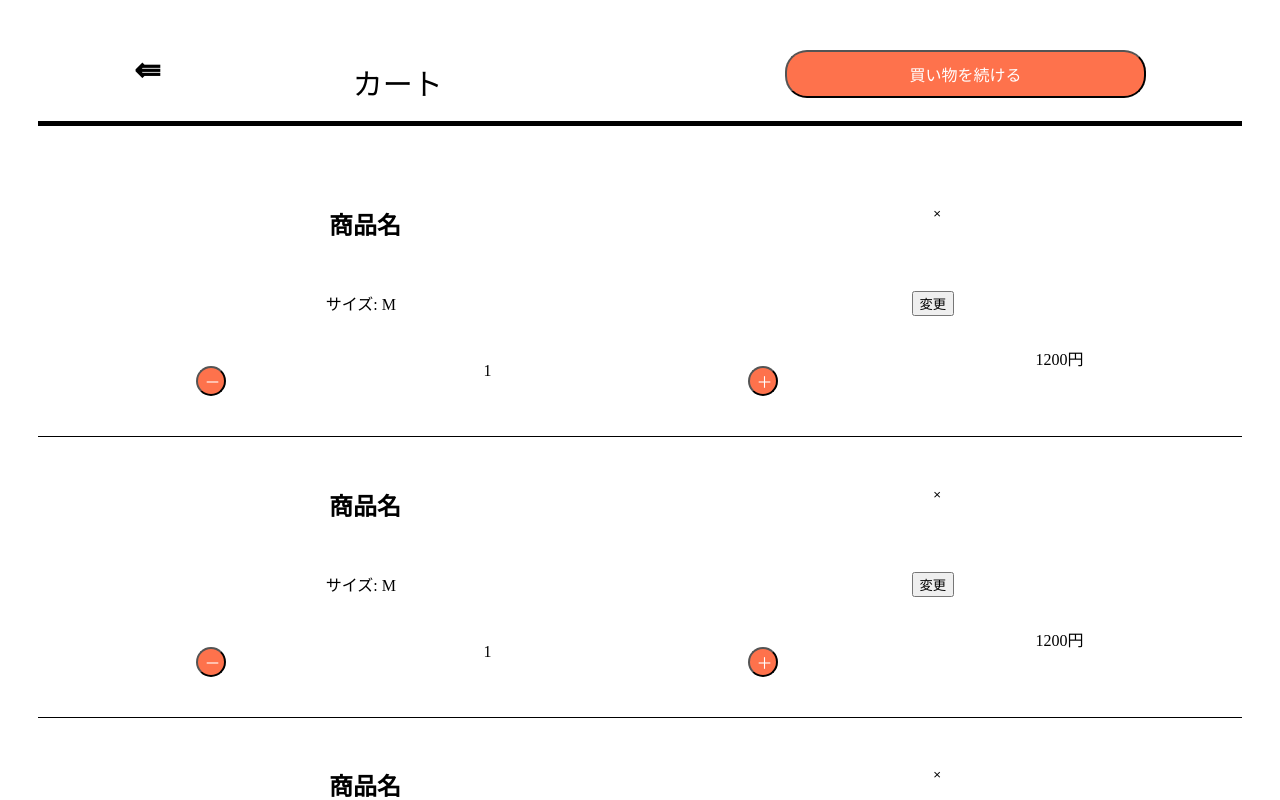
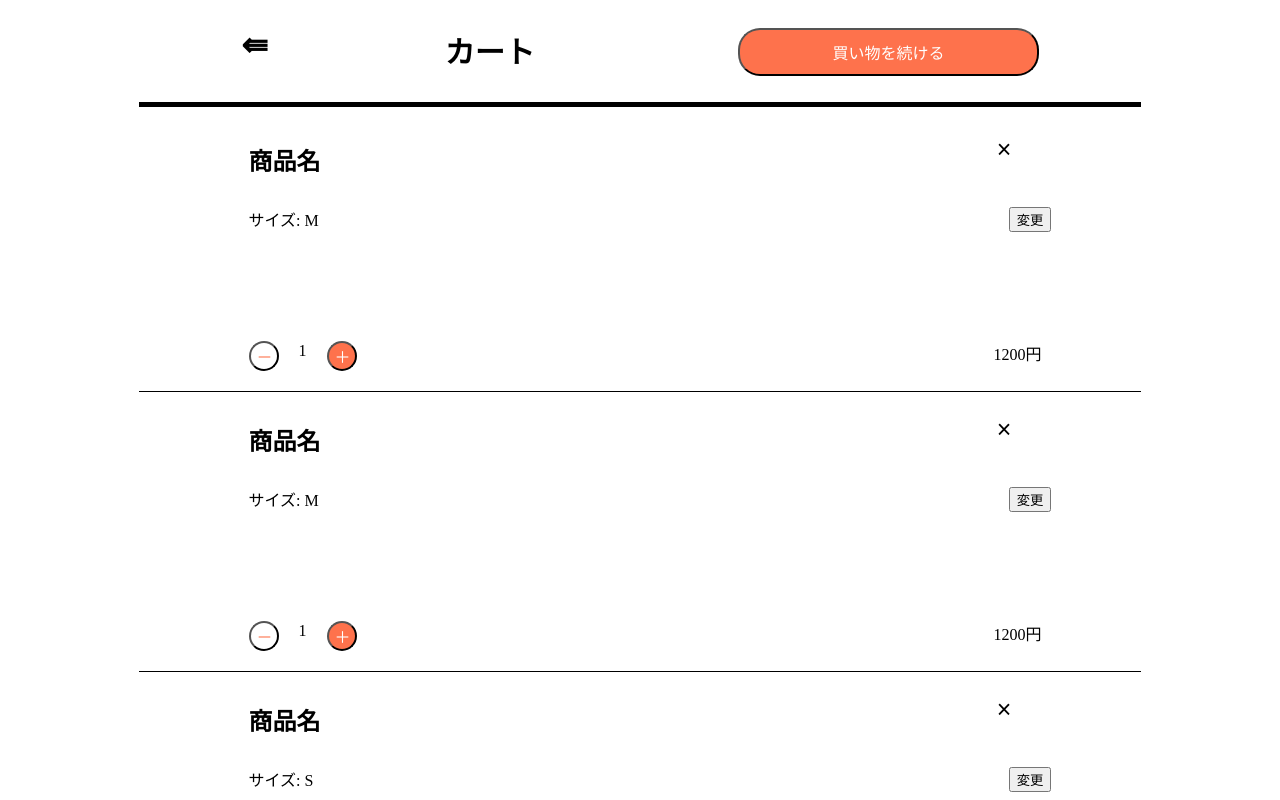
Before and after one commit to mobarisu/mobarisu, a React (Create React App) app in the folder web/react-app/: page /food_cart in a window 1280 px wide. Shown: the top 800 px of the page. Built offline with nearby package versions, Linux system fonts and the light colour scheme.

Commit message:
電話番号を3-4-4で区切る

```diff
--- /dev/null
+++ b/web/react-app/src/components/final_confirmation.css
@@ -0,0 +1,113 @@
+.final_confima{
+    margin-left: 10%;
+    margin-right: 10%;
+}
+.final_cart{
+    position: relative;
+}
+  .back_f{
+    position: absolute;
+margin-top: 0;
+padding-bottom: 0;
+margin-left: 5%;
+    z-index: 1;
+  }
+  .ptag{
+    text-align: center;
+  }
+.back_f{
+margin-right: 0px;
+margin-bottom: 30px;
+}
+.ct_moji1{
+  margin-top: 20px;
+  padding-top: 10px;
+text-align: center;
+font-size: 20px;
+}
+.tyu{
+  color: red;
+}
+.perso_nm, .perso_ph {
+  border-bottom: 1px solid black;
+  text-align: left;
+  margin: 5px;
+  padding-left: 20px;
+}
+.left_per{
+  padding-left: 20px;
+  margin-top: 10px;
+  margin-bottom: 0px;
+  padding-bottom: 0px;
+}
+  .scl{
+    overflow-y: scroll;
+    margin-bottom: 30px;
+  }
+  .final_line{
+    border-bottom: 1px solid black;
+    padding-bottom: 10px;
+    padding-left: 10px;
+    margin: 5px;
+  }
+  .final_title{
+    font-size: 20px;
+    text-align: left;
+  }
+  .final_sazi{
+    margin-top: 10px;
+    margin-bottom: 10px;
+    padding-left: 10px;
+    text-align: left;
+  }
+  .per_fl{
+    display: flex;
+    justify-content:space-between;
+    padding-left: 0px;
+    margin-left: 0px;
+  }
+  .f_c_p{
+    padding-right: 10%;
+  }
+  .final_fin{
+    text-align    : center;
+    cursor        : pointer;
+    padding       : 10px 10px;
+    background    : none;
+    margin-bottom: 20px;
+    border: none;
+  }
+  .btn_pm{
+    margin-top: 20px;
+    background-color: #FE724C;
+    font-size: 100%;
+    width: 30px;
+    height: 30px;
+    border-radius: 50px;
+    color: #fff;
+  }
+
+  .syoukei{
+    border-top: 1px solid black;
+    display: flex;
+    justify-content:space-around;
+    margin-bottom: 20%;
+  }
+  .yohaku{
+    margin-top: 50px;
+  }
+  .final_gou{
+    font-size: 30px;
+  }
+  .btn_personal{
+    margin-top: 20px;
+    background-color: #FE724C;
+    font-size: 100%;
+    width: 40%;
+    height: 3rem;
+    border-radius: 22px;
+    color: #fff;
+    cursor: pointer;
+    display: block;
+    margin: 0 auto;
+  }
--- a/web/react-app/src/components/final_confirmation.tsx
+++ b/web/react-app/src/components/final_confirmation.tsx
@@ -1,11 +1,83 @@
-import React from 'react';
+import React, { useState } from 'react';
+import { useNavigate } from "react-router-dom";
+import './final_confirmation.css';
+
+interface CartItem {
+  id: number;
+  size: string;
+  count: number;
+}
 
 const FinalConfirmation: React.FC = () => {
-    return (
-        <div>
-            <h1>final_confirmation</h1>
+  const name = "アンサー";
+  const phone = "08008080808";
+  const formattedNumber =phone.replace(/(\d{3})(\d{4})(\d{4})/, '$1-$2-$3');
+  const navigate = useNavigate();
+
+  const [cartItems, setCartItems] = useState<CartItem[]>([
+    { id: 1, size: 'M', count: 2 },
+    { id: 2, size: 'M', count: 1 },
+    { id: 3, size: 'S', count: 1 },
+  ]);
+
+
+
+  return (
+    <div className="final_confima">
+      <div className="final_cart">
+        <h1 className='back_f'>⇚</h1>
         </div>
-    );
+        <h1 className='ct_moji1'>商品注文確認</h1>
+
+      <div className='tyu'>
+        <p className='ptag'>＊商品お受け取り時間が前後する場合がございます</p>
+      </div>
+
+      <div className='person'>
+        <div className='perso_nm'>
+          <label htmlFor="">お名前</label>
+          <p className='left_per'>{name}</p>
+        </div>
+
+        <div className='perso_ph'>
+          <label htmlFor="">電話番号</label>
+          <p className='left_per'>{formattedNumber}</p>
+        </div>
+      </div>
+
+      <div className="scl">
+        {cartItems.map(item => (
+          <div className="final_line" key={item.id}>
+            <div className="final_title">
+              <h2>商品名</h2>
+            </div>
+
+            <div className="final_sazi">
+              <label>サイズ: {item.size}</label>
+              </div>
+
+            <div className='final_sazi'>
+            <div className='per_fl'>
+              <label>個数 {item.count}</label>
+              <label className='f_c_p'>12000円</label>
+            </div>
+            </div>
+          </div>
+        ))}
+      </div>
+
+      <div className='syoukei'>
+        <div className='yohaku'>
+          <label className='final_fin'>合計</label>
+          <label className='final_gou'>12000円</label>
+        </div>
+      </div>
+
+      <div>
+        <button className='btn_personal' onClick={() => navigate("/order_details")}>購入手続きへ</button>
+      </div>
+    </div>
+  );
 };
 
 export default FinalConfirmation;
--- a/web/react-app/src/components/food_cart.css
+++ b/web/react-app/src/components/food_cart.css
@@ -1,46 +1,79 @@
+.food_furu{
+    margin-left: 10%;
+    margin-right: 10%;
+}
 .hurucart{
     /* text-align: center; */
     border-bottom: 5px solid black;
     padding-bottom: 10px;
-    margin: 30px;
+    margin: 5px;
     display: flex;
     justify-content:space-around;
   }
+  .fd_ct{
+    position: relative;
+}
+  .back_fd{
+    position: absolute;
+    margin-top: 10px;
+    margin-bottom: 0;
+    margin-left: 5%;
+    padding-top: 8px;
+    z-index: 1;
+  }
   .ct_moji{
     margin-left: 0px;
-    margin-right: 150px;
     font-size: 30px;
   }
   .btn_cart{
     margin-top: 20px;
     background-color: #FE724C;
-    font-size: 100%;
+    font-size: 50%;
     width: 30%;
     height: 3rem;
     border-radius: 22px;
     color: #fff;
+
+
   }
   .scl{
     overflow-y: scroll;
     margin-bottom: 30px;
   }
   .top_line{
+    /* border-bottom: 1px solid black;
+    padding-bottom: 10px;
+    margin: 5px; */
     border-bottom: 1px solid black;
-    padding-bottom: 10px;
-    margin: 30px;
+    padding-bottom: 20px;
+    padding-left: 10px;
+    margin: 5px;
   }
-  .mj_sazi{
+  .food_sazi{
     display: flex;
-    justify-content:space-around;
-    margin: 30px;
+    justify-content:space-between;
+    margin-top: 10px;
+    padding-left: 10px;
   }
   .fin{
-    text-align    : center;
     cursor        : pointer;
-    padding       : 10px 10px;
+    /* padding       : 10px 10px;  */
+    font-size: 25px;
+    padding-right: 40px;
     background    : none;
     margin-bottom: 20px;
     border: none;
+  }
+
+  .btn_am{
+    margin-top: 20px;
+    background-color: #ffffff;
+    font-size: 100%;
+    width: 30px;
+    height: 30px;
+    border-radius: 50px;
+    color: #FE724C;
+    margin-right: 20px;
   }
   .btn_pm{
     margin-top: 20px;
@@ -50,17 +83,23 @@
     height: 30px;
     border-radius: 50px;
     color: #fff;
+    margin-left: 20px;
   }
+  .count_fl{
+    display: flex;
+    /* justify-content:space-between; */
+    /* margin-top: 10px;
+    padding-left: 10px; */
+  }
+  .count_sazi{
+    display: flex;
+    justify-content:space-between;
 
-
-  .h1 .h2{
-    font-size: 30px;
   }
-
-  .a{
-    border-bottom: 5px solid black;
-    padding-bottom: 30px;
-  }
+.food_caunt{
+  margin-bottom: 0;
+  padding-top: 5px;
+}
 
   .syoukei{
     border-top: 5px solid black;
@@ -86,3 +125,55 @@
     display: block;
     margin: 0 auto;
   }
+
+.food_change{
+  margin-right: 10px;
+  margin-bottom: 10%;
+}
+.food_money{
+  padding-top: 20px;
+}
+/* パソコン画面のCSS */
+@media screen and (min-width: 481px){
+  .btn_cart{
+    margin-top: 20px;
+    background-color: #FE724C;
+    font-size: 100%;
+    width: 30%;
+    height: 3rem;
+    border-radius: 22px;
+    color: #fff;
+  }
+  .fin{
+    cursor        : pointer;
+    /* padding       : 10px 10px;  */
+    font-size: 25px;
+    padding-right: 40px;
+    background    : none;
+    margin-bottom: 20px;
+    border: none;
+    margin-right: 10%;
+  }
+  .food_sazi{
+    display: flex;
+    justify-content:space-between;
+    margin-top: 10px;
+    padding-left: 10%;
+
+  }
+  .food_change{
+    margin-right: 10%;
+    margin-bottom: 10%;
+  }
+  .count_fl{
+    display: flex;
+    /* justify-content:space-between; */
+    /* margin-top: 10px;
+    padding-left: 10px; */
+    margin-left: 10%;
+  }
+  .food_money{
+    padding-top: 20px;
+    padding-right: 10%;
+  }
+}
--- a/web/react-app/src/components/food_cart.tsx
+++ b/web/react-app/src/components/food_cart.tsx
@@ -44,46 +44,53 @@ const FoodCart: React.FC = () => {
   };
 
   return (
-    <div className="App">
+    <div className="food_furu">
       <div className="hurucart">
-        <h1 className=''>⇚</h1>
-        <header className='ct_moji'>カート</header>
+        <div className='fd_ct'>
+        <h1 className='back_fd'>⇚</h1>
+        </div>
+        <h1 className='ct_moji'>カート</h1>
         <button className="btn_cart" onClick={() => navigate("/food_list")}>買い物を続ける</button>
       </div>
 
       <div className="scl">
         {cartItems.map(item => (
           <div className="top_line" key={item.id}>
-            <div className="mj_sazi">
+            <div className="food_sazi">
               <h2>商品名</h2>
 
               <button className='fin' onClick={() => removeItem(item.id)}>×</button>
 
             </div>
+            <div className="food_sazi">
 
-            <div className="mj_sazi">
-              <label className="btn_change">サイズ: {item.size}</label>
-              <button className="btn_change" onClick={() => navigate("/food_list")}>変更</button>
+              <label className="food_change">サイズ: {item.size}</label>
+
+              <button className="food_change" onClick={() => navigate("/food_list")}>変更</button>
+
             </div>
 
-            <div className="mj_sazi">
-              <button className="btn_pm" onClick={() => decrement(item.id)}>
-                －
-              </button>
-              <p>{item.count}</p>
-              <button className="btn_pm" onClick={() => increment(item.id)}>
-                ＋
-              </button>
-              <label>1200円</label>
+            <div className="count_sazi">
+              <div className='count_fl'>
+                <button className="btn_am" onClick={() => decrement(item.id)}>
+                  －
+                </button>
+                <p className='food_caunt'>{item.count}</p>
+                <button className="btn_pm" onClick={() => increment(item.id)}>
+                  ＋
+                </button>
+              </div>
+              <label className='food_money'>1200円</label>
             </div>
           </div>
+
         ))}
       </div>
 
       <div className='syoukei'>
         <div className='yohaku'>
           <label className='fin'>合計</label>
-          <label className='gou'>1200円</label>
+          <label className='gou'>12000円</label>
         </div>
       </div>
 
```
Also changed, not shown: web/react-app/src/AppRoutes.tsx (+4 -4 lines), web/react-app/src/components/personal_data.tsx (+28 -22 lines).
